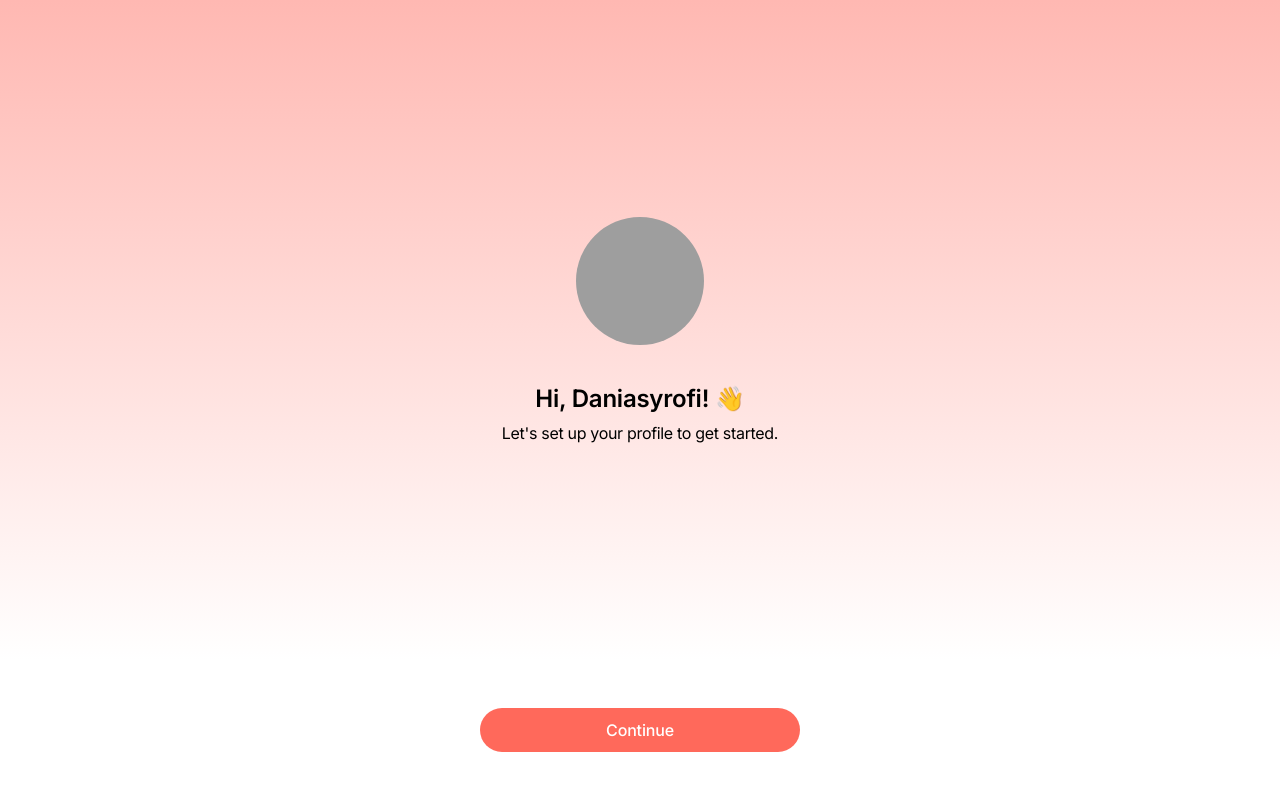
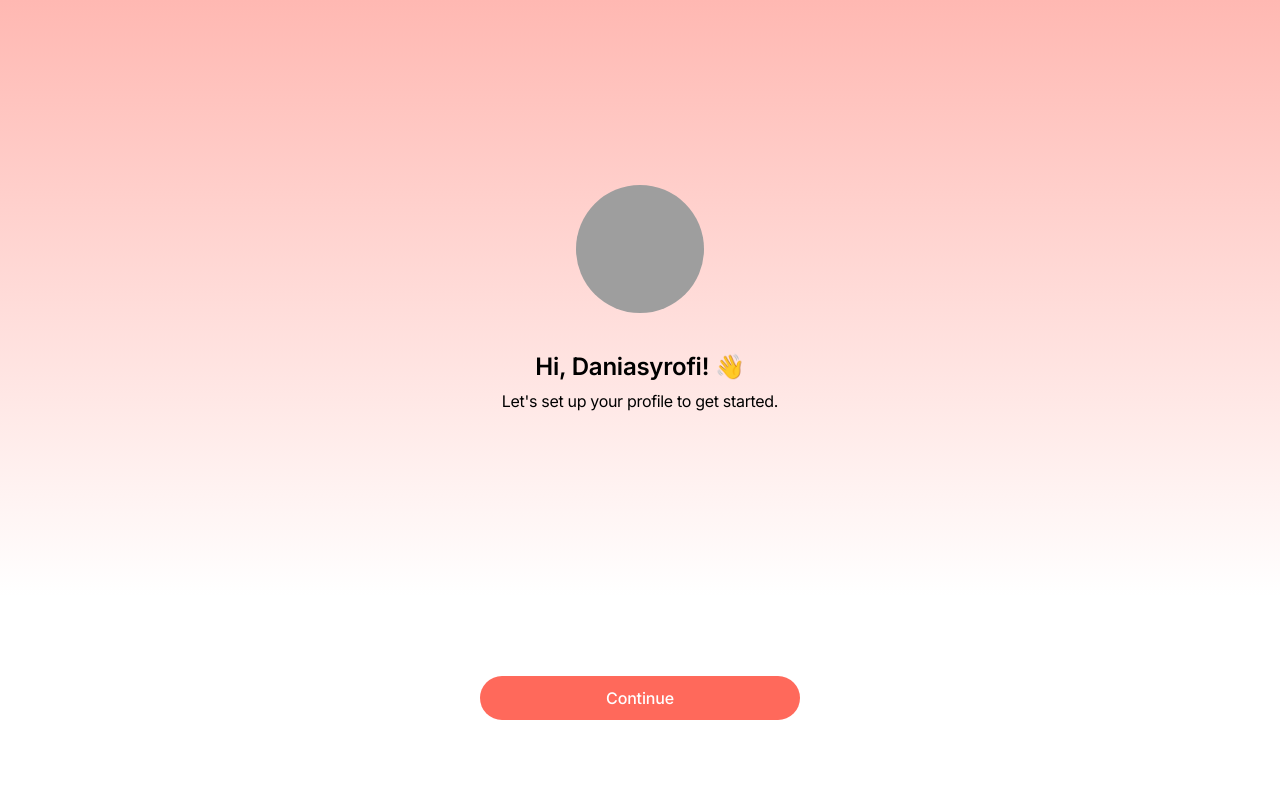
Before and after one commit to ayusudi/localizeai-client, a React (Vite) app: page /register in a window 1280 px wide. Shown: the top 790 px of the page. Built offline with nearby package versions, Linux system fonts and the light colour scheme; grey boxes are pictures that could not be loaded.

Commit message:
continue button

```diff
--- a/src/pages/RegisterPage.jsx
+++ b/src/pages/RegisterPage.jsx
@@ -21,7 +21,7 @@ export default function RegisterPage() {
               </p>
             </div>
           </div>
-          <div className="my-12 bg-white mx-auto">
+          <div className="my-20 bg-white mx-auto">
             <button
               onClick={() => setGreeting(false)}
               className="text-heading-md w-80 py-2.5 px-3 rounded-full text-white bg-primary"
```
